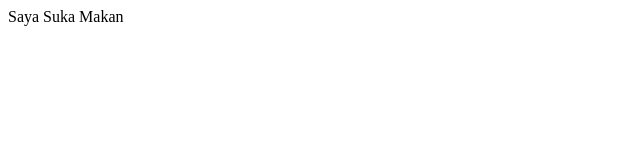
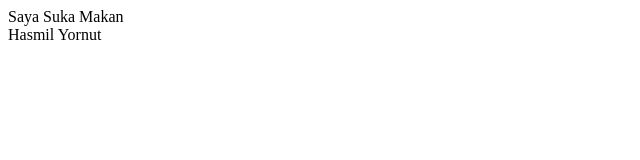
Before and after one commit to KyukoKanata/workshop2024, a plain HTML site: page index.html in a window 1280 px wide. Shown: the full height of the page, 0-640 px from the left. Drawn offline with Linux system fonts and the light colour scheme.

Commit message:
Update index.html

```diff
--- a/index.html
+++ b/index.html
@@ -7,5 +7,7 @@
 </head>
 <body>
     Saya Suka Makan
+     <br>
+    Hasmil Yornut
 </body>
 </html>
```
